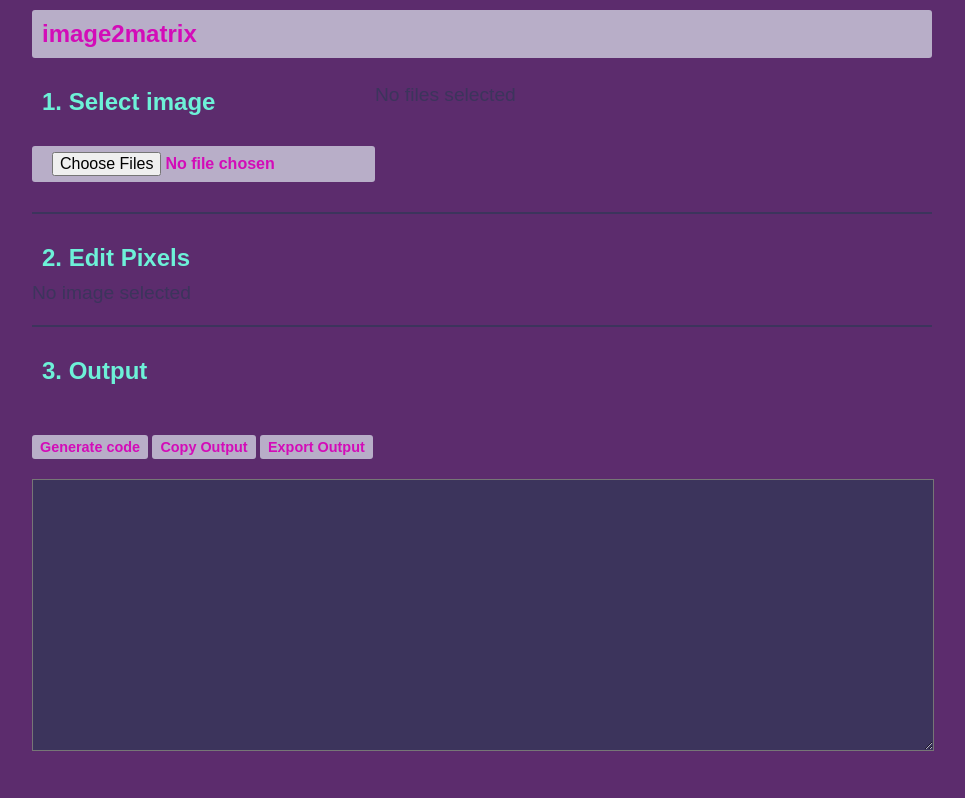
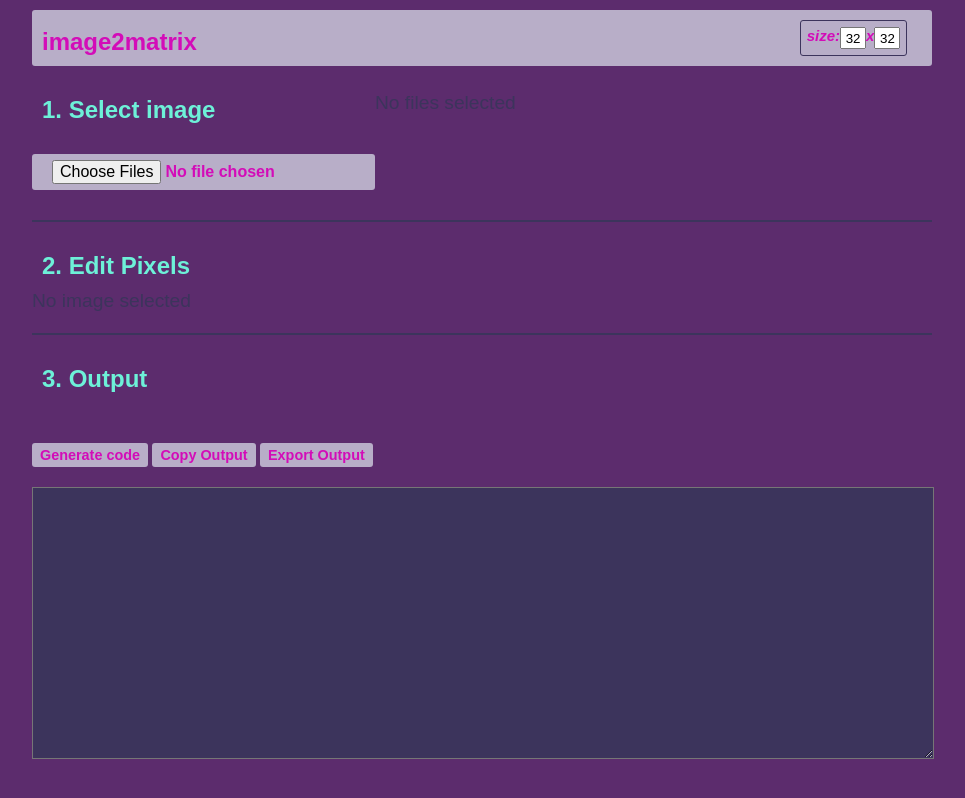
Before and after one commit to SeaBa55/poc-iot-webapp, a website: page client/index2.html in a window 1280 px wide. Shown: the whole page, without its empty margins (158-1123 px from the left). Drawn offline with Linux system fonts and the light colour scheme.

Commit message:
added matrix size input

```diff
--- a/client/index2.html
+++ b/client/index2.html
@@ -9,7 +9,17 @@
 <body>
 	<div class="wrapper">
 		<section class="section">
-			<h1>image2matrix</h1>
+			<h1>
+				image2matrix
+				<div class="matrix-size-wrapper">
+					<div class="matrix-size">
+						size:
+						<input id="matrix-size-height" type="text" value="32">
+						x
+						<input id="matrix-size-width" type="text" value="32">
+					</div>
+				</div>
+			</h1>
 		</section>
 
 		<section class="section bottom-divider">
--- a/client/script2.js
+++ b/client/script2.js
@@ -115,6 +115,17 @@ var onlyImagesFileError = document.getElementById("only-images-file-error");
 // initial message
 var noFileSelected = document.getElementById("no-file-selected");
 var noImgSelected = document.getElementById("no-img-selected");
+
+var matHeight = document.getElementById("matrix-size-height");
+var matWidth = document.getElementById("matrix-size-width");
+matHeight.addEventListener("change", handleMatrixSize, false);
+matWidth.addEventListener("change", handleMatrixSize, false);
+
+function handleMatrixSize(e) {
+    const name = e.target.id == "matrix-size-width" ? "screenWidth" : "screenHeight";
+    const val = parseInt(e.target.value);
+    settings[name] = val;
+}
 
 // The variable to hold our images. Global so we can easily reuse it when the
 // user updates the settings (change canvas size, scale, invert, etc)
@@ -381,40 +392,14 @@ function place_image(image){
 
 // Handle text convcersions from pixelMatrix
 function handleTextInput(rawData){
-
-    // var image = new Image();
-    // images.setByIndex(0, {"img": image, "canvas" : canvas});
-
     var input = rawData;
-
-    // // Remove Arduino code
-    // input = input.replace(/const\s+(unsigned\s+char|uint8_t)\s+[a-zA-Z0-9]+\s*\[\]\s*(PROGMEM\s*)?=\s*/g, "");
-    // input = input.replace(/\};|\{/g, "");
 
     // Convert newlines to comma (helps to remove comments later)
     input = input.replace(/\r\n|\r|\n/g, ",");
-    // input = input.replace(/\r\\n|\r|\\n/g, ",");
 
     // Convert multiple commas in a row into a single one
-    // input = input.replace(/,{2,}/g, ",");
     input = input.replace(/[, ]{2,}/g, ",");
 
-    // // Remove whitespace
-    // input = input.replace(/\s/g, "");
-
-    // //Remove comments
-    // input = input.replace(/\/\/(.+?),/g, "");
-
-    // Remove "0x"
-    // input = input.replace(/0[xX]/g, "");
-
-
-
-    // Split into list
-    // var list = input.split(",");
-    // console.log(list);
-
-    // return list;
     return input;
 }
 
--- a/client/styles2.css
+++ b/client/styles2.css
@@ -229,3 +229,36 @@ h2 {
 span {
     color: goldenrod;
 }
+
+.matrix-size-wrapper {
+    position: relative;
+    display: inline-block;
+    width: 80%;
+    height: 30px;
+}
+
+.matrix-size {
+    position: absolute;
+    right: 0px;
+    display: flex;
+    border: 1px solid #3c345c;
+    border-radius: 3px;
+    font-size: 15px;
+    font-style: italic;
+    /* margin: 8px; */
+    padding: 6px
+}
+
+#matrix-size-height {
+    width: 22px;
+    height: 18px;
+}
+
+#matrix-size-width {
+    width: 22px;
+    height: 18px;
+}
+
+input {
+    text-align: center;
+}
```
